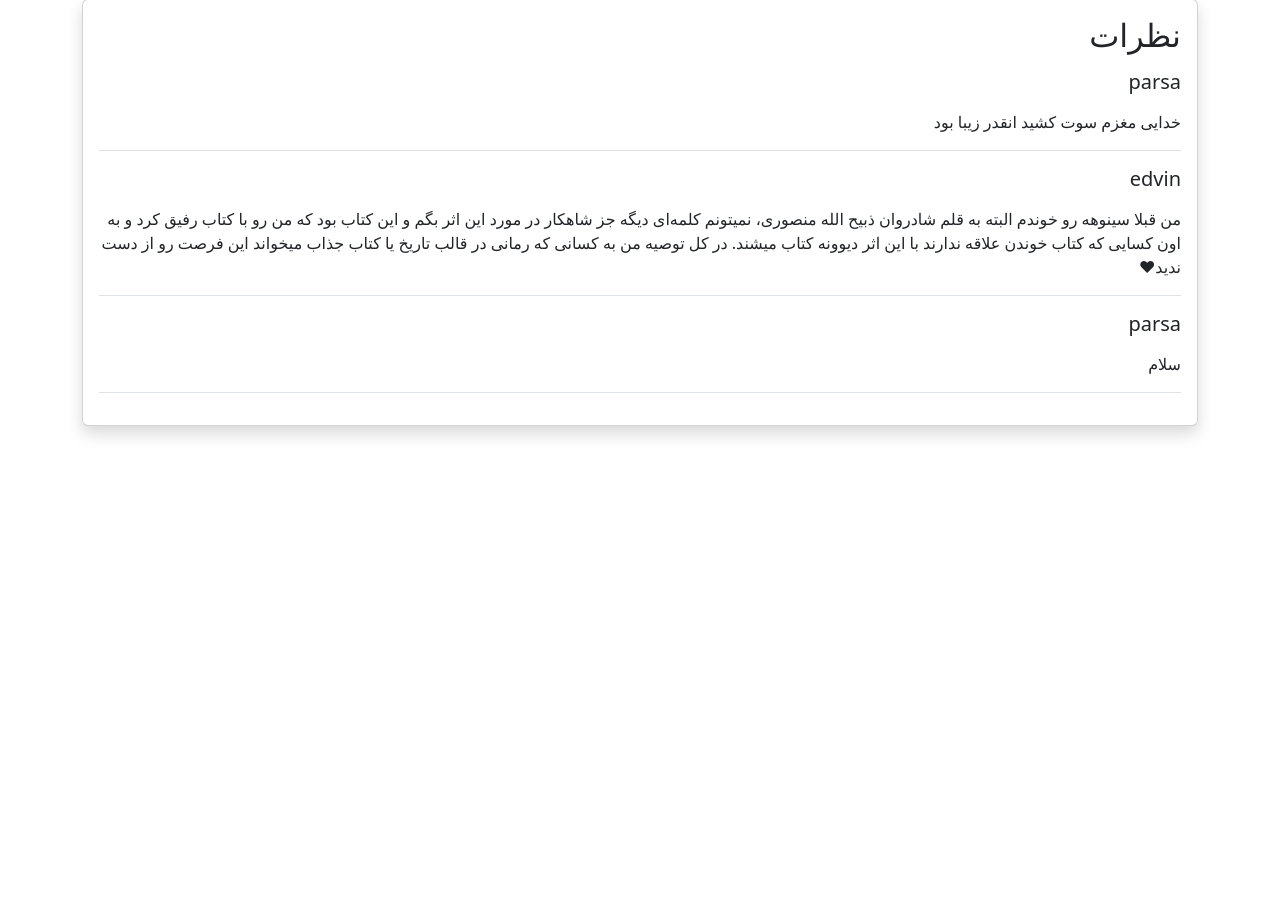
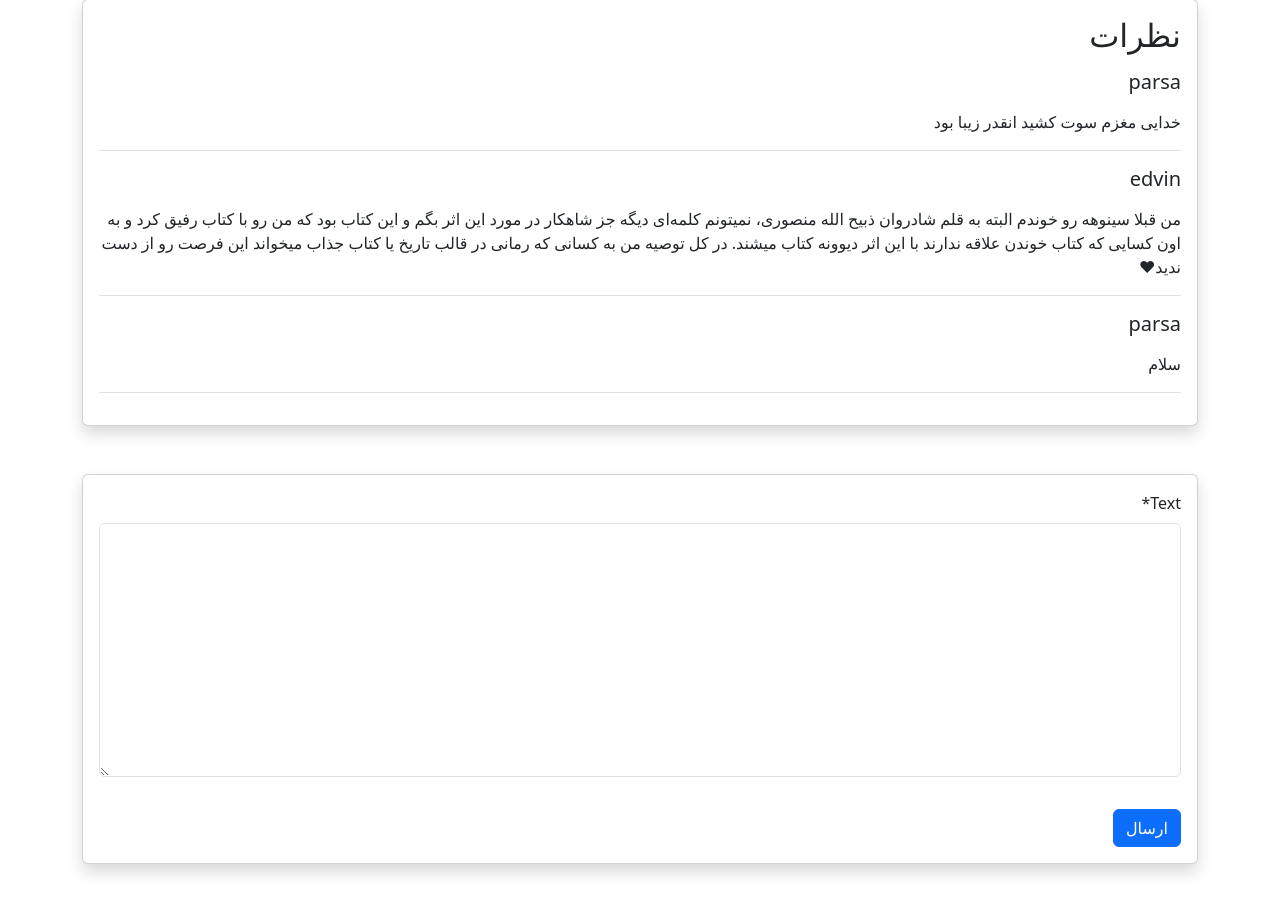
Before and after one commit to pxsa/bookstore, a Django app: page /books/1/ in a window 1280 px wide. Shown: the part 321-1233 px from the top of the page. Before the commit the page ends 758 px from the top, so only its background shows below. Run offline with Django 5.2, Linux system fonts and the light colour scheme; data comes from the database, SQL or seed files in the repository; both versions use the stored data as it was after the commit; some libraries are stand-ins or nearby versions.

Commit message:
implement posting form for comment model

```diff
--- /dev/null
+++ b/books/forms.py
@@ -0,0 +1,9 @@
+from django import forms
+
+from .models import Comment
+
+
+class CommentForm(forms.ModelForm):
+    class Meta:
+        model = Comment
+        fields = ('text', )
--- a/books/templates/books/book_detail.html
+++ b/books/templates/books/book_detail.html
@@ -1,5 +1,6 @@
 {% extends '_base.html' %}
 
+{% load crispy_forms_tags %}
 
 {% block title %}
     {{ book.title }}
@@ -32,4 +33,18 @@
     </div>
 
 
+    <!-- FORM -->
+    <div class="my-5" dir="rtl">
+        <div class="card shadow">
+            <div class="card-body">
+                <form method="post">
+                    {% csrf_token %}
+                    {{ form | crispy }}
+                    <input class="btn btn-primary mt-3" type="submit" value="ارسال">
+                </form>
+            </div>
+        </div>
+    </div>
+
+
 {% endblock %}
--- a/books/views.py
+++ b/books/views.py
@@ -3,6 +3,7 @@ from django.views import generic
 from django.urls import reverse_lazy
 
 from .models import Book
+from .forms import CommentForm
 
 
 # Create your views here.
@@ -20,9 +21,23 @@ class BookDetailView(generic.DetailView):
 def book_detail_view(request, pk):
     book = get_object_or_404(Book, pk=pk)
     comments = book.comments.all()
+
+    if request.method == 'POST':
+        form = CommentForm(request.POST)
+        if form.is_valid():
+            new_comment = form.save(commit=False)
+            new_comment.user = request.user
+            new_comment.book = book
+            new_comment.save()
+            form = CommentForm()
+
+    else:
+        form = CommentForm()
+
     context = {
         'book': book,
         'comments':comments,
+        'form': form,
     }
     return render(request, 'books/book_detail.html', context=context)
 
```
Also changed, not shown: db.sqlite3.
